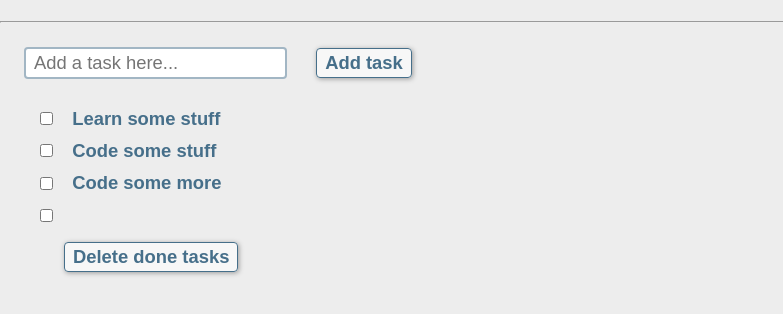
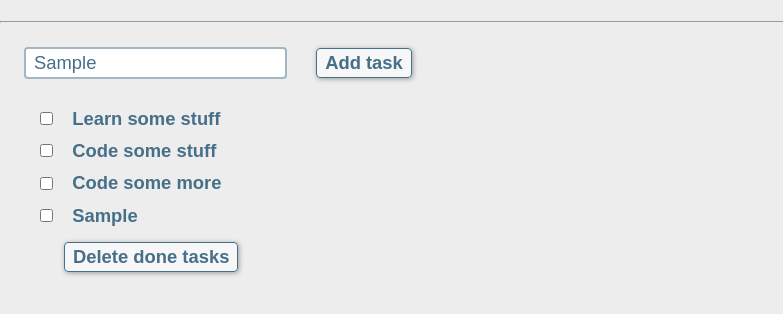
Before and after one commit to PunainenAurinko/Angular-To-Do-List, a plain HTML site: page index.html in a window 1280 px wide. Both pictures are taken after typing "Sample" into the empty fields and a click on the input "Add task". Shown: the part 70-384 px from the top of the page, without its empty margins (0-783 px from the left). Drawn offline with nearby package versions, Linux system fonts and the light colour scheme.

Commit message:
fixed task adding functionality

```diff
--- a/index.html
+++ b/index.html
@@ -18,7 +18,7 @@
 
     <div>
         <form ng-submit="addTask()" name="form">
-            <input ng-model="data.task" type="text" placeholder="Add a task here..." id="input" required>
+            <input ng-model="newTask" type="text" placeholder="Add a task here..." id="input" required>
             <input type="submit" value="Add task" id="button">
         </form>
         <ul>
--- a/js/main.js
+++ b/js/main.js
@@ -1,15 +1,15 @@
 var todoApp = angular.module('todoList', []);
         todoApp.controller('todoListController', ['$scope', function ($scope) {
             $scope.name = 'to-do list';
-            $scope.data = {};
+
             $scope.tasks = [
                 {'title':'Learn some stuff', 'done':false},
                 {'title':'Code some stuff', 'done':false},
                 {'title':'Code some more', 'done':false}
             ];
 
-            $scope.addTask = function submitTask() {
-                $scope.tasks.push($scope.data.task);
+            $scope.addTask = function addTask() {
+                $scope.tasks.push({'title':$scope.newTask, 'done':false});
                 $scope.data.task = '';
             }
 
```
Also changed, not shown: codesnippets.txt.
